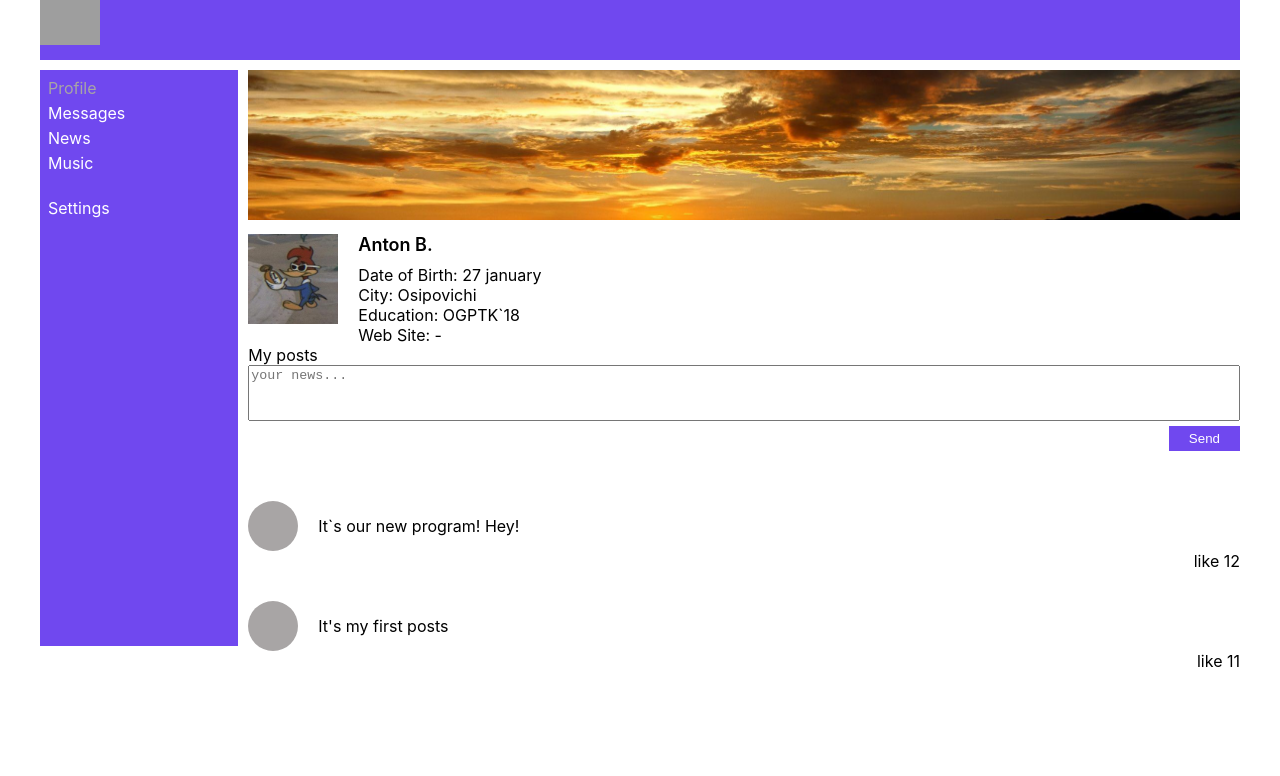
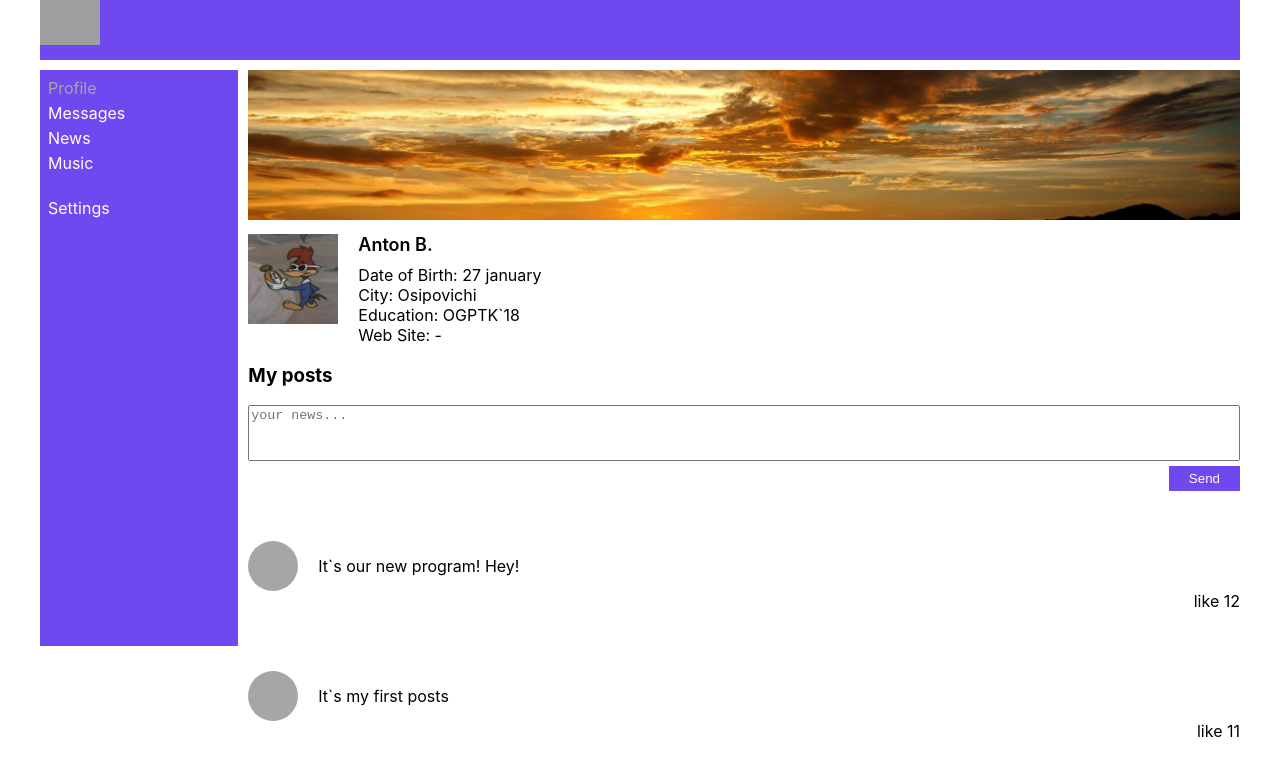
Before and after one commit to T-DubX/Way-of-the-Samurai, a React (Create React App) app: page /profile in a window 1280 px wide. Shown: the top 776 px of the page. Built offline with nearby package versions, Linux system fonts and the light colour scheme; grey boxes are pictures that could not be loaded.

Commit message:
drawing data using map

```diff
--- a/src/components/dialogs/Dialogs.tsx
+++ b/src/components/dialogs/Dialogs.tsx
@@ -4,12 +4,12 @@ import {DialogItem} from "./dialogItem/DialogItem";
 import {Message} from "./message/Message";
 
 type DialogsDataType = {
-    id: number
+    id: string
     name: string
 }
 
 type MessageDataType = {
-    id: number
+    id: string
     message: string
 }
 
@@ -17,35 +17,32 @@ type DialogsPropsType = {}
 
 export const Dialogs: FC<DialogsPropsType> = (props) => {
 
-    const dialogsData: DialogsDataType[] = [
-        {id: 1, name: 'Anton'},
-        {id: 2, name: 'Alex'},
-        {id: 3, name: 'Valera'},
-        {id: 4, name: 'Pasha'},
-        {id: 5, name: 'Viktoria'},
-        {id: 6, name: 'Ekaterina'},
+    const dialogs: DialogsDataType[] = [
+        {id: '1', name: 'Anton'},
+        {id: '2', name: 'Alex'},
+        {id: '3', name: 'Valera'},
+        {id: '4', name: 'Pasha'},
+        {id: '5', name: 'Viktoria'},
+        {id: '6', name: 'Ekaterina'},
     ]
 
-    const messageData: MessageDataType[] = [
-        {id: 1, message: 'Hello world'},
-        {id: 2, message: 'I am from Belarus'},
-        {id: 3, message: 'How are you?'},
+    const messages: MessageDataType[] = [
+        {id: '1', message: 'Hello world'},
+        {id: '2', message: 'I am from Belarus'},
+        {id: '3', message: 'How are you?'},
     ]
+
+    const dialogsElements: JSX.Element[] = dialogs.map(dialog => <DialogItem id={dialog.id} name={dialog.name}/>)
+
+    const messagesElements: JSX.Element[] = messages.map(message => <Message message={message.message}/>)
 
     return (
         <div className={s.dialogs}>
             <div className={s.dialogsItems}>
-                <DialogItem id={'1'} name={'Anton'}/>
-                <DialogItem id={'2'} name={'Alex'}/>
-                <DialogItem id={'3'} name={'Valera'}/>
-                <DialogItem id={'4'} name={'Pasha'}/>
-                <DialogItem id={'5'} name={'Viktoria'}/>
-                <DialogItem id={'6'} name={'Ekaterina'}/>
+                {dialogsElements}
             </div>
             <div className={s.messages}>
-                <Message message={'Hello world'}/>
-                <Message message={'I am from Belarus'}/>
-                <Message message={'How are you?'}/>
+                {messagesElements}
             </div>
         </div>
     );
--- a/src/components/navbar/Navbar.module.css
+++ b/src/components/navbar/Navbar.module.css
@@ -5,7 +5,7 @@
     flex-direction: column;
     gap: 5px;
     padding: .5rem;
-    height: 70vh;
+    max-height: 70vh;
 }
 
 .item {
--- a/src/components/profile/myPosts/MyPosts.module.css
+++ b/src/components/profile/myPosts/MyPosts.module.css
@@ -23,8 +23,12 @@
 
 /*post*/
 
+.wrapperPosts {
+    margin-bottom: 40px;
+}
+
 .posts {
     display: flex;
     flex-direction: column;
-    gap: 50px;
+    gap: 30px;
 }
--- a/src/components/profile/myPosts/MyPosts.tsx
+++ b/src/components/profile/myPosts/MyPosts.tsx
@@ -3,29 +3,32 @@ import s from './MyPosts.module.css'
 import {Post} from "./posts/Post";
 
 type PostsType = {
-    id: number
+    id: string
     message: string
     likesCount: number
 }
 
 export const MyPosts = () => {
 
-    const postsData: PostsType[] = [
-        {id: 1, message: 'It`s our new program! Hey!', likesCount: 12},
-        {id: 1, message: 'It`s my first posts', likesCount: 11},
+    const posts: PostsType[] = [
+        {id: '1', message: 'It`s our new program! Hey!', likesCount: 12},
+        {id: '2', message: 'It`s my first posts', likesCount: 11},
     ]
 
+    const postsElements: JSX.Element[] = posts.map(post => <Post message={post.message} likeCount={post.likesCount}/>)
+
     return (
-        <div>
-            My posts
-
+        <div className={s.wrapperPosts}>
+            <h3>My posts</h3>
             <div className={s.newPost}>
                 <textarea placeholder='your news...'></textarea>
                 <button className={s.btn}>Send</button>
             </div>
-
-            <Post message={' It`s our new program! Hey!'} likeCount={12}/>
-            <Post message={"It's my first posts"} likeCount={11}/>
+            <div className={s.posts}>
+                {
+                    postsElements
+                }
+            </div>
 
         </div>
     );
```
